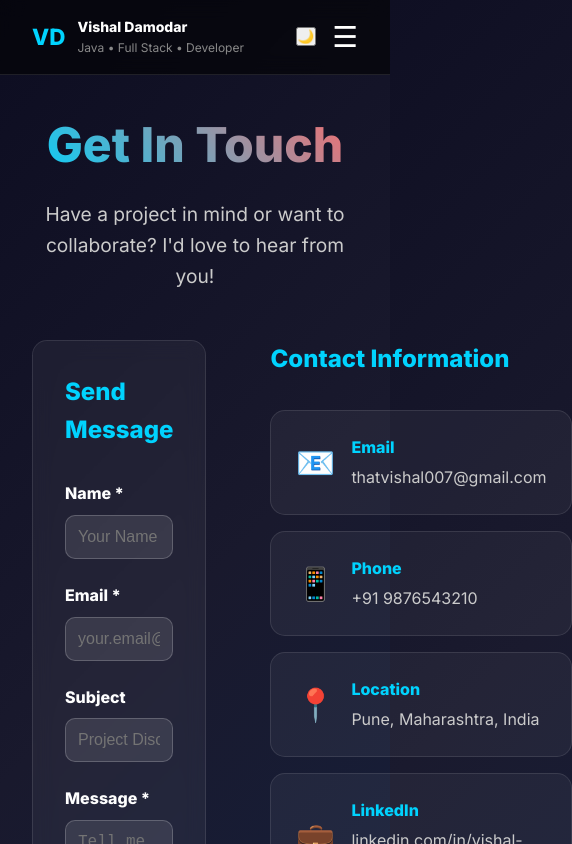
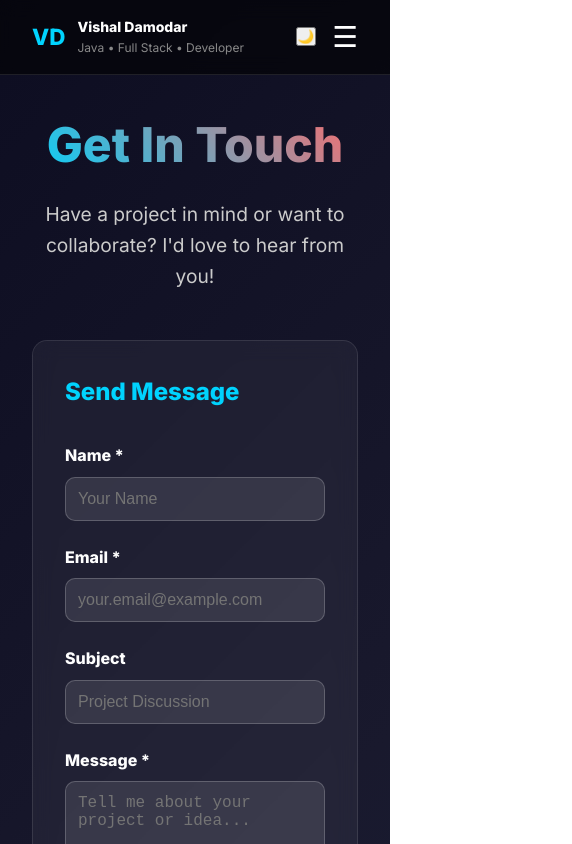
Before and after one commit to VishalSyntax/vishal-portfolio-v1, a React (Vite) app: page /contact in a window 390 px wide. Shown: the top 844 px of the page, 572 px wide, since content can reach past the window. Built offline with nearby package versions, Linux system fonts and the light colour scheme; the HTML template or start-up script is replaced by a standard one.

Commit message:
Update Contact.js

```diff
--- a/src/components/Contact.js
+++ b/src/components/Contact.js
@@ -127,10 +127,10 @@ const Contact = () => {
 
                 <div style={{
                     display: 'grid',
-                    gridTemplateColumns: '1fr 1fr',
+                    gridTemplateColumns: window.innerWidth > 768 ? '1fr 1fr' : '1fr',
                     gap: '4rem',
                     alignItems: 'start'
-                }}>
+                }} className="mobile-stack">
                     {/* Contact Form */}
                     <motion.div
                         initial={{ opacity: 0, x: -30 }}
```
